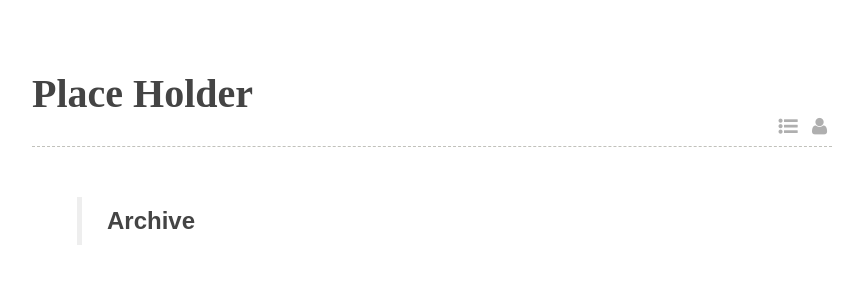
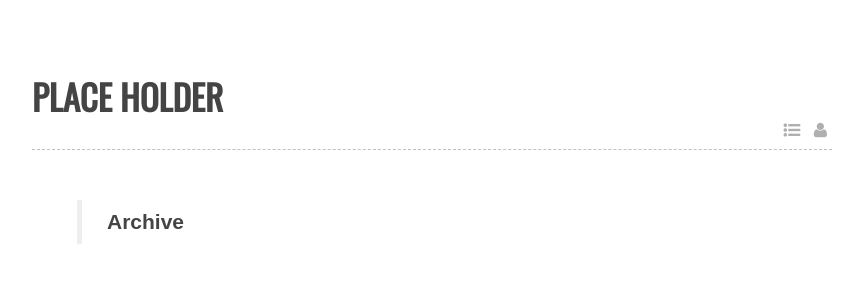
Before and after one commit to yisong/Blog, a Jekyll site: the page built from archive.html, in a window 1280 px wide. Shown: the top 300 px of the page, without its empty margins (208-1066 px from the left). Built offline with Jekyll 4.4.1, drawn with Linux system fonts in a browser that asks for light colours; some web fonts are replaced.

Commit message:
font style update

```diff
--- a/_layouts/default.html
+++ b/_layouts/default.html
@@ -1,5 +1,5 @@
 <!DOCTYPE html>
-<html>
+<html lang="zh">
   <head>
     {% if page.title %}
     <title>{{ page.title }}</title>
--- a/assets/css/style.css
+++ b/assets/css/style.css
@@ -1,5 +1,5 @@
 @import url(http://fonts.googleapis.com/css?family=Overlock);
-@import url(http://fonts.googleapis.com/css?family=Coda);
+@import url(http://fonts.googleapis.com/css?family=Oswald);
 @import url(http://fonts.googleapis.com/css?family=Galdeano);
 @import url(http://fonts.googleapis.com/css?family=Electrolize);
 @import url(http://fonts.googleapis.com/css?family=Cuprum);
@@ -9,6 +9,7 @@ body {
   padding: 0;
   font-family: "Galdeano","Hiragino Sans GB","Microsoft YaHei",Trebuchet,"Trebuchet MS",Tahoma,"Lucida Grande","Lucida Sans Unicode",Verdana,sans-serif;
   color: #333332;
+  font-size: 14px;
 }
 
 #pageheader {
@@ -29,8 +30,8 @@ body {
 }
 
 .post {
-  font-size: 1.0em;
-  line-height: 1.9;
+  font-size: 1.1em;
+  line-height: 1.7em;
 }
 
 #content p {
@@ -49,7 +50,10 @@ body {
 
 
 #pageheader a#title  {
-	font:bold 2.5em serif;
+	font-size:2.5em;
+  font-weight: bold;
+  font-family: "Oswald", "Hiragino Sans GB", "Microsoft YaHei", sans-serif;
+  text-transform: uppercase;
 	color: #444;
   text-decoration: none;
   transition: color 0.25s ease-in;
@@ -87,7 +91,7 @@ nav a:hover {
   margin: 2em 0;
 }
 #page_nav a {
-  font-family: "Coda", "Hiragino Sans GB", "Microsoft YaHei", sans-serif;
+  font-family: "Oswald", "Hiragino Sans GB", "Microsoft YaHei", sans-serif;
   font-size: .8em;
   padding: 0.25em 1em;
   color: #a0a0a0;
```
